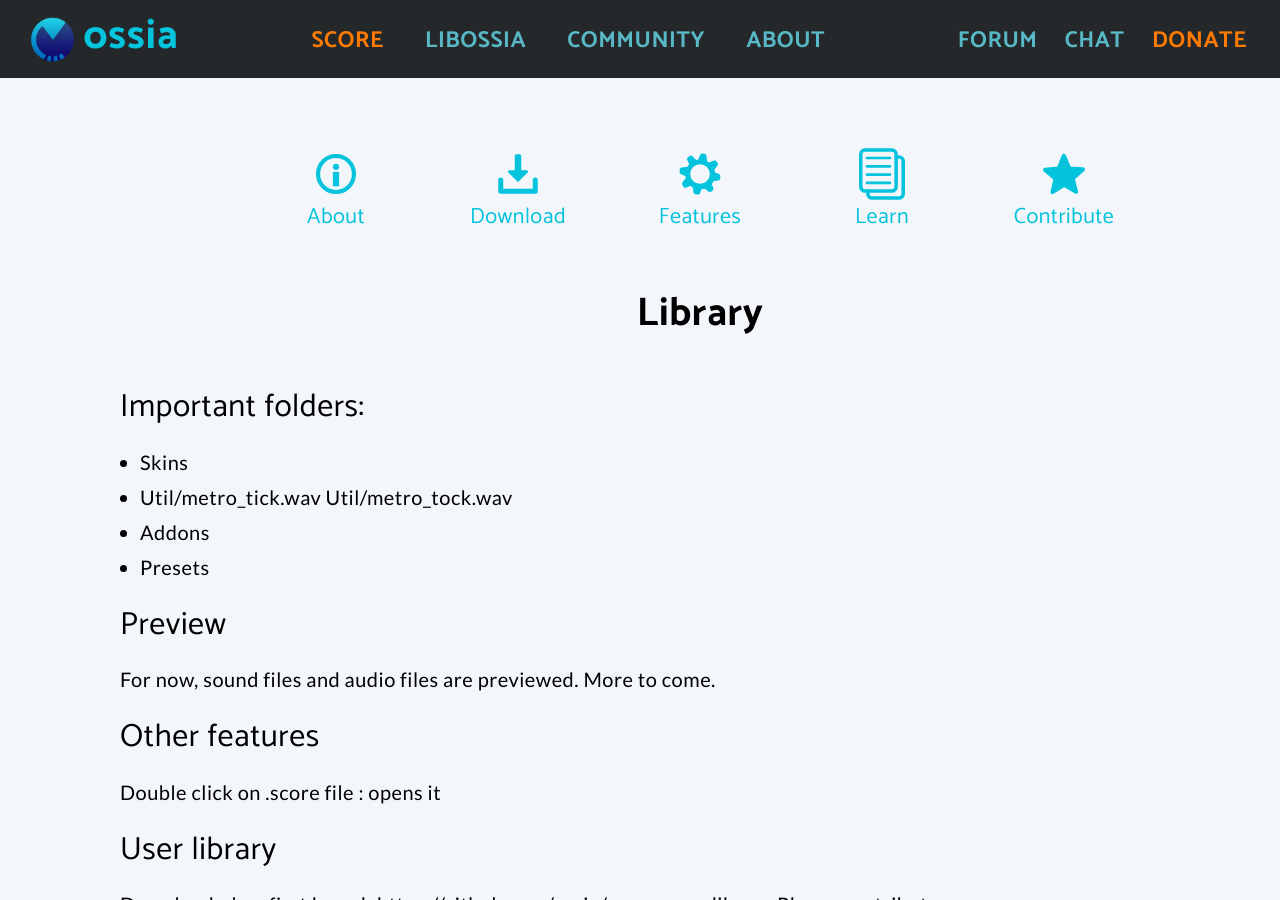
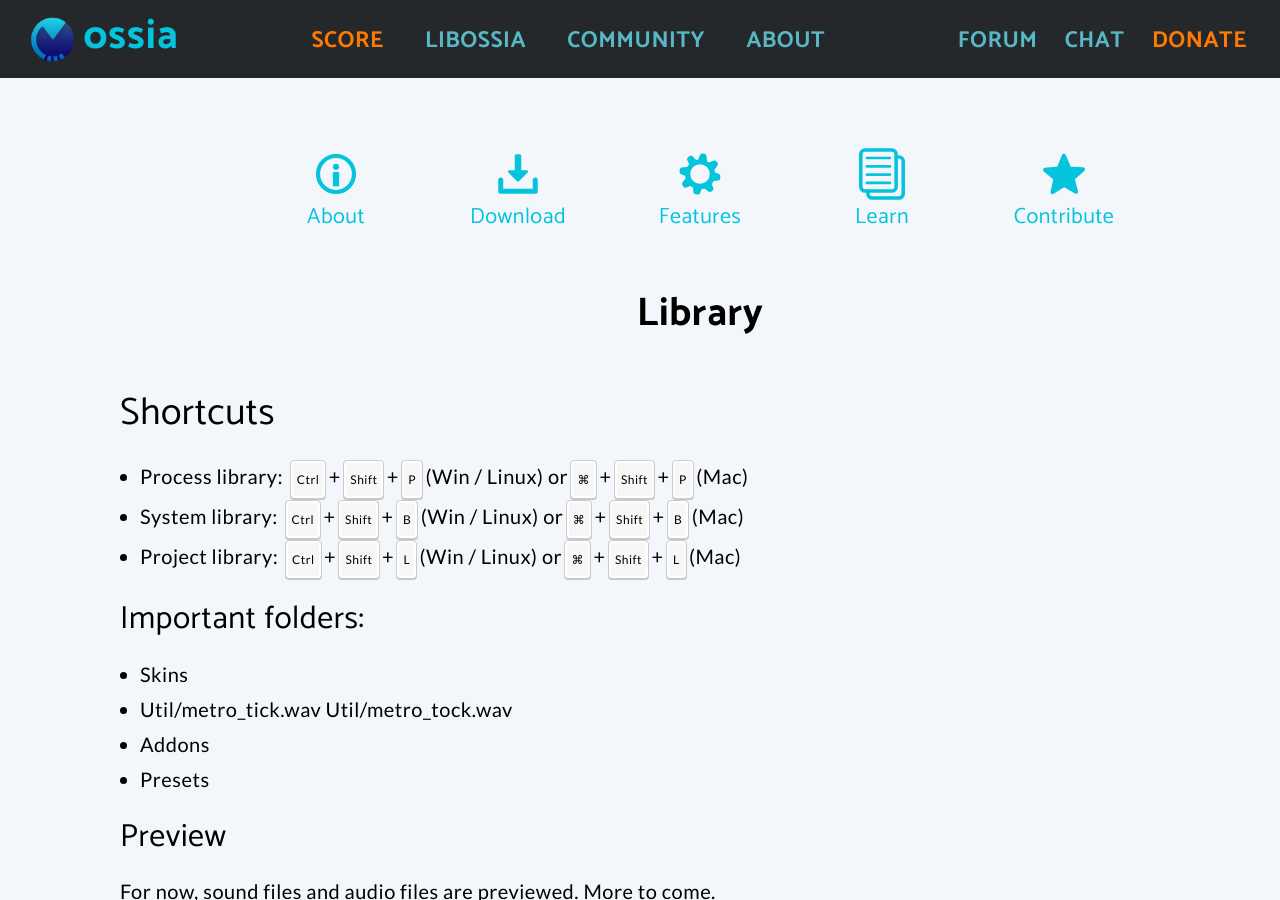
Before and after one commit to thibaudk/ossia.github.io, a Jekyll site: the page built from _score_features/library-feature.md, in a window 1280 px wide and 900 px high. Built offline with Jekyll 4.4.1, drawn with Linux system fonts in a browser that asks for light colours.

Commit message:
add more info...

```diff
--- a/_score_features/library-feature.md
+++ b/_score_features/library-feature.md
@@ -12,6 +12,11 @@
 visible: true
 ---
 
+# Shortcuts
+
+- Process library: {% include shortcut.html content="Ctrl+Shift+P" %}
+- System library: {% include shortcut.html content="Ctrl+Shift+B" %}
+- Project library: {% include shortcut.html content="Ctrl+Shift+L" %}
 
 ## Important folders:
 - Skins
```
Also changed, not shown: _score_features/execution.md (added, +37 -0 lines), _score_features/explorer.md (+4 -1 lines).
